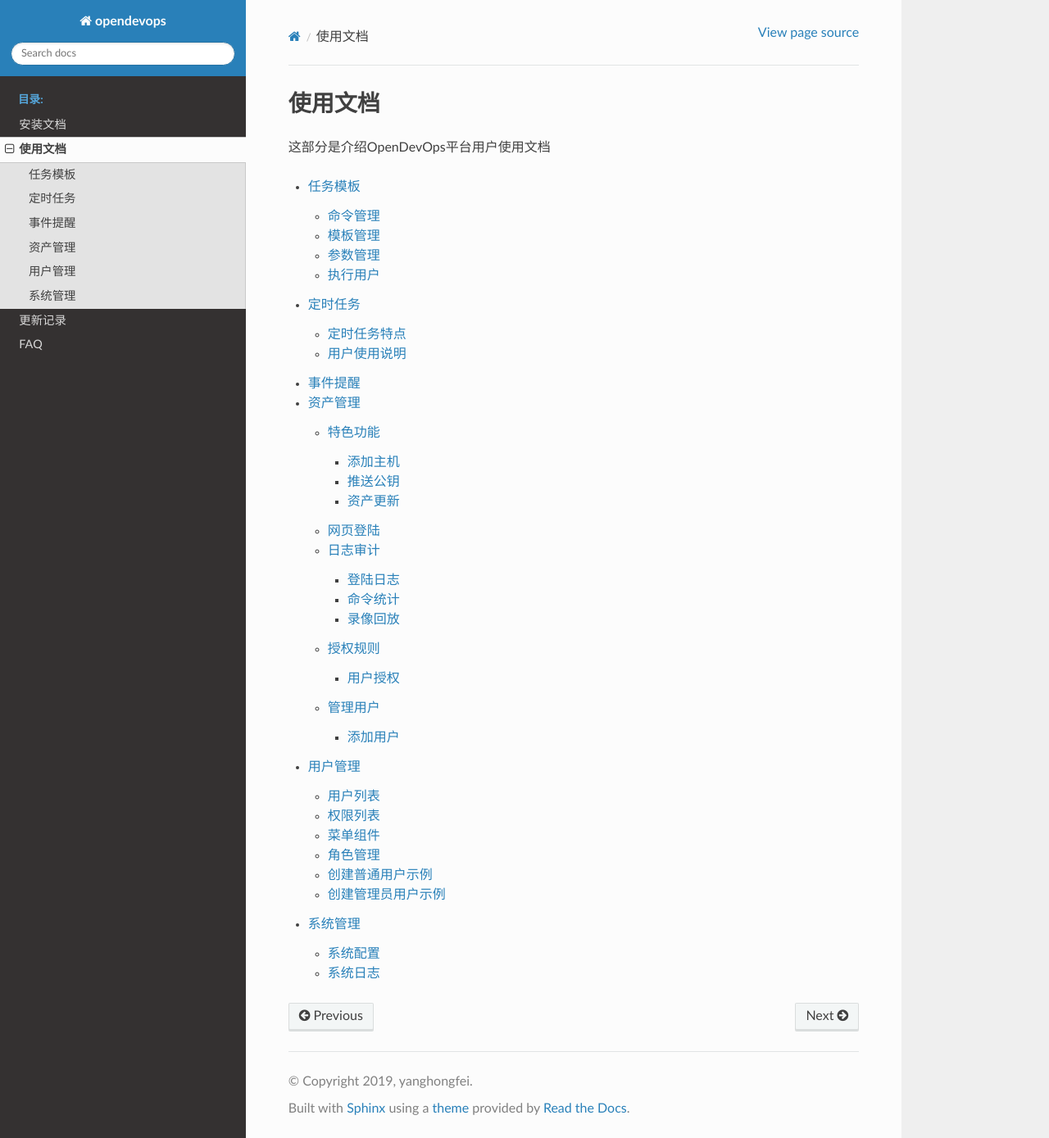
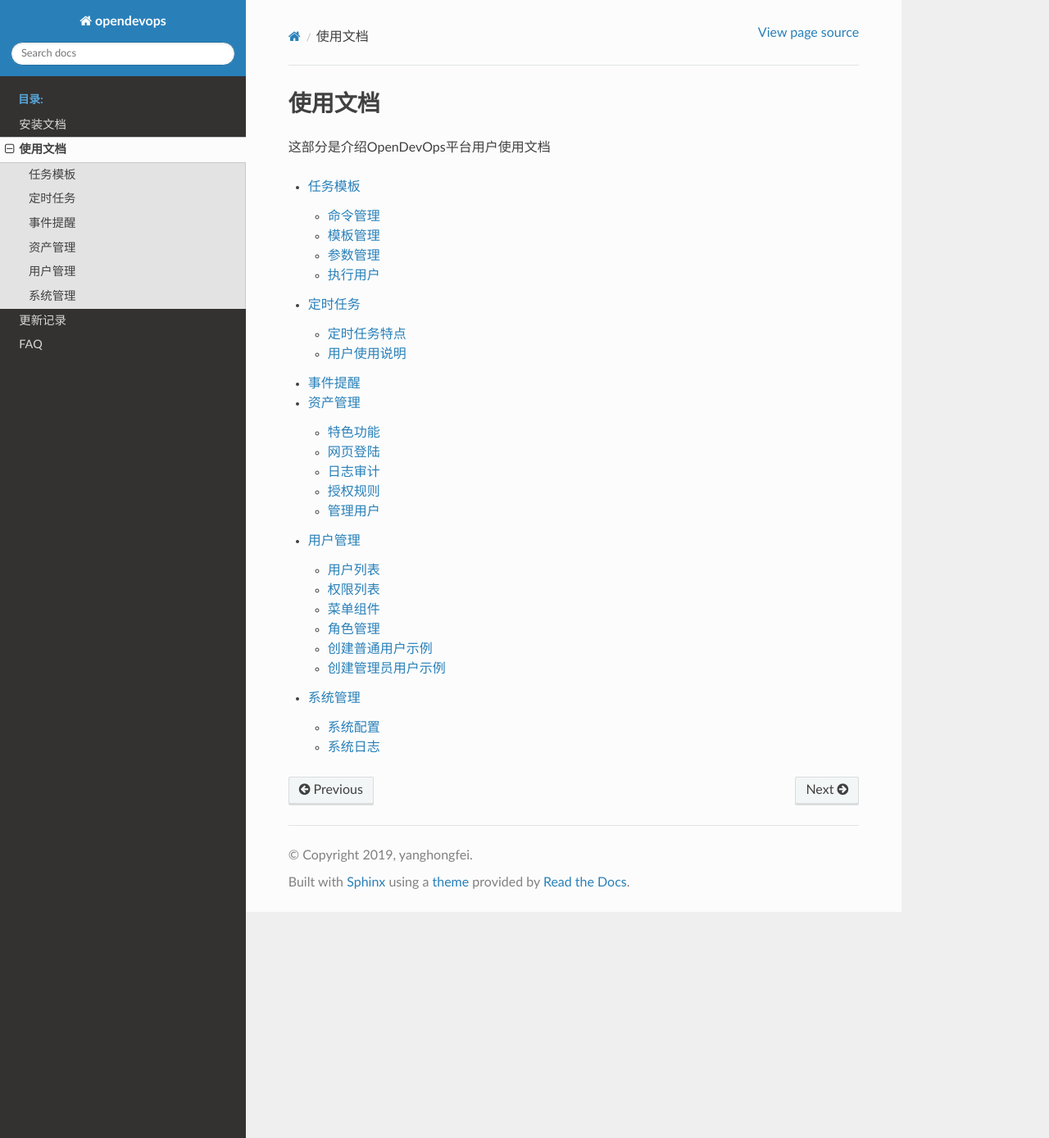
Before and after one commit to opendevops-cn/opendevops, a Sphinx documentation site: the page built from docs/source/user_guide.rst, in a window 1280 px wide and 1389 px high. Shown: the whole window at 82% size. Built offline with Sphinx 7.4.7 and the Read the Docs theme 2.0.0, drawn with Linux system fonts in a browser that asks for light colours; pages that are not in the unit, such as notebooks, are missing from menus; some of the changed lines change nothing that is shown.

Commit message:
更新CMDB信息

```diff
--- a/docs/source/cmdb.md
+++ /dev/null
@@ -1,73 +0,0 @@
-## 资产管理
-
-这部分主要介绍CMDB资产管理，后续我们会进行调研开发更加详细功能。
-
-### 特色功能
-
-- 支持单台/批量添加资产
-
-- 支持批量推送/批量更新/批量删除
-- 支持Web Terminal登陆，方便直接网页SSH登陆操作
-- 支持用户权限授权，针对不同用户赋权不同资产/资产组
-- 支持用户操作日志审计、录像回放功能，让操作有审计记录
-- 支持标签管理、多个标签可以方便你快速的区分你的资产分类
-- 支持管理用户、多管理用户选择可以解决你多云、多服务器、不同密钥主机连接问题
-
-#### 添加主机
-
-这里只需要填写几个必填项即可，其余的后续都会自动获取到
-
-- 主机名：服务器Hostname
-- 主机组：选择关联你的主机组
-- IDC： 机房位置
-- 管理用户： 是用来登陆你机器的用户，Linux系统用户密码/密钥
-- IP： 服务器的IP地址
-- port: 服务器SSH端口
-- Tag标签： 可关联标签
-- Other: 其余的可以选择不填，自动获取
-
-#### 推送公钥
-
-选择主机，点击->公钥推送， 先推送公钥，后续用来获取资产信息使用,
-
-- 成功后连通性显示`true`
-
-- 失败后连通性显示`false`
-
-#### 资产更新
-
-选择已经推送过公钥的主机，资产更新会自动抓取服务器资产信息
-
-### 网页登陆
-
-- 点击主机后面`ssh`Web Terminal 登陆
-
-### 日志审计
-
-- 命令统计
-- 录像回放
-- 登陆日志
-
-#### 登陆日志
-
-#### 命令统计
-
-#### 录像回放
-
-### 授权规则
-
-- 根据授权规则可以对CoDo平台用户授权主机/主机组
-
-#### 用户授权
-
-### 管理用户
-
-管理用户是用来登陆资产主机的用户，一般主机用户是root，添加资产的时候选择此用户用来登陆你的主机，自动更新资产等
-
-#### 添加用户
-
-- 名称: 建议有意义的名称
-- 用户名：Linux系统用户
-- 密码： Linux系统用户密码（如果是密钥可不填）
-- 私钥：Linux系统用户的Key（和密码二选一）
-- 描述：备注信息
--- a/docs/source/user_guide.rst
+++ b/docs/source/user_guide.rst
@@ -10,7 +10,7 @@
    task_template
    timed_task
    event_reminder
-   cmdb
+   cmdb_manager
    app_publish
    user_manager
    system_config
```
